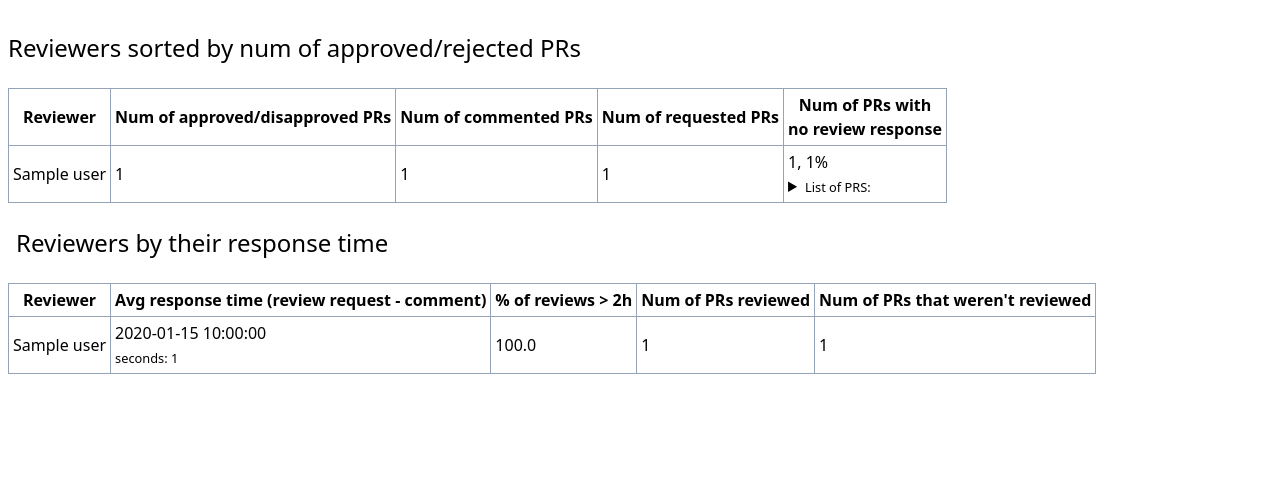
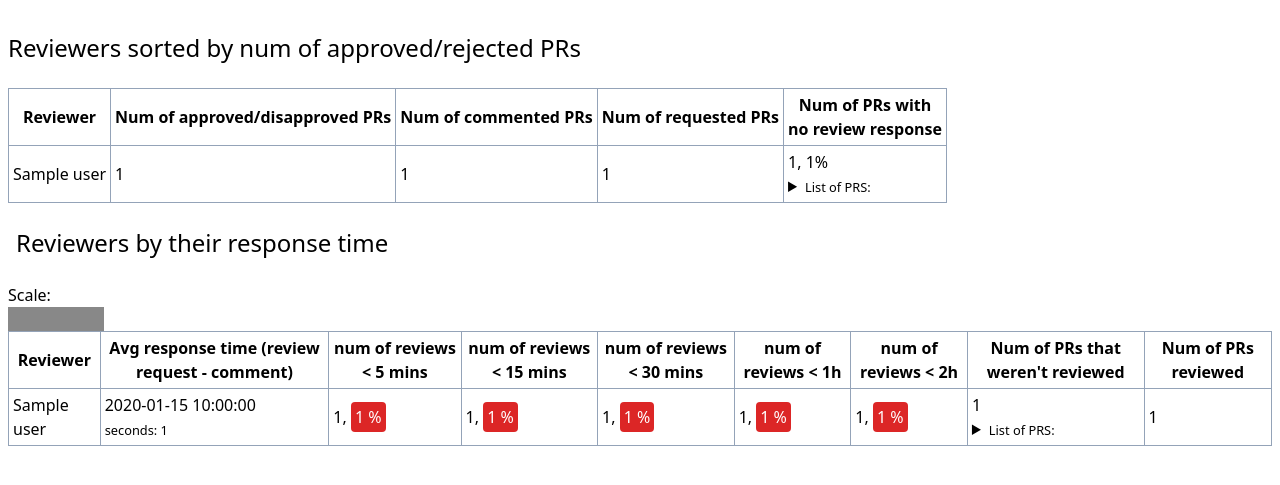
Before and after one commit to inesp/prsload, a Flask app: template prsload/templates/top_reviewers.html in a window 1280 px wide. Shown: the top 485 px of the page. Run offline with Flask 2, Linux system fonts and the light colour scheme; the template is opened without the code that fills it: most values are stand-ins (such as "Sample title", 1, 10 or a date in 2020); some libraries are stand-ins or nearby versions.

Commit message:
Show top reviewers with colors

```diff
--- a/prsload/app.py
+++ b/prsload/app.py
@@ -4,6 +4,7 @@ from flask import Flask
 
 from prsload import github
 from prsload.fetch import get_prs_data
+from prsload.templatetags.template_filters import choose_color
 from prsload.top_reviewer import get_top_reviewers
 
 app = Flask(__name__)
@@ -43,3 +44,9 @@ def top_reviewers():
 def average_time_to_review():
     prs = get_prs_data()
     return {}
+
+
+@app.template_filter("colorful_percentage")
+def colorful_percentage(value: float):
+    color = choose_color(value)
+    return f"<span class='bg-[{color}] text-white p-1 rounded'>{value}&nbsp;%</span>"
--- a/prsload/fetch.py
+++ b/prsload/fetch.py
@@ -4,7 +4,9 @@ import logging
 from datetime import datetime
 
 from prsload import github
+from prsload.constants import BLOCKLISTED_REPOS
 from prsload.constants import PR_AUTHORS_TO_IGNORE
+from prsload.constants import PRS_LIMIT
 from prsload.constants import REVIEWERS_TO_IGNORE
 from prsload.date_utils import parse_str_to_date
 from prsload.dict_utils import safe_traverse
--- a/prsload/templates/top_reviewers.html
+++ b/prsload/templates/top_reviewers.html
@@ -46,14 +46,24 @@
 
 
     <h2 class="py-6 px-2 text-2xl">Reviewers by their response time</h2>
+    <p>Scale:</p>
+    <div class="flex">
+      {% for color in scale_colors %}
+        <div class="bg-[{{ color }}] w-24">&nbsp;</div>
+      {% endfor %}
+    </div>
     <table class="table-auto">
       <thead>
         <tr>
           <th class="border-collapse border border-slate-400 p-1">Reviewer</th>
           <th class="border-collapse border border-slate-400 p-1">Avg response time (review request - comment)</th>
-          <th class="border-collapse border border-slate-400 p-1">% of reviews > 2h</th>
+          <th class="border-collapse border border-slate-400 p-1">num of reviews < 5 mins</th>
+          <th class="border-collapse border border-slate-400 p-1">num of reviews < 15 mins</th>
+          <th class="border-collapse border border-slate-400 p-1">num of reviews < 30 mins</th>
+          <th class="border-collapse border border-slate-400 p-1">num of reviews < 1h</th>
+          <th class="border-collapse border border-slate-400 p-1">num of reviews < 2h</th>
+          <th class="border-collapse border border-slate-400 p-1">Num of PRs that weren't reviewed</th>
           <th class="border-collapse border border-slate-400 p-1">Num of PRs reviewed</th>
-          <th class="border-collapse border border-slate-400 p-1">Num of PRs that weren't reviewed</th>
         </tr>
       </thead>
       <tbody>
@@ -67,9 +77,43 @@
                   seconds: {% for review_time in reviewer_data.sorted_reaction_times %}{{ review_time.total_seconds() | int }}{{ ", " if not loop.last else "" }}{% endfor %}
                 </small>
               </td>
-              <td class="border-collapse border border-slate-400 p-1">{{ reviewer_data.num_of_reviews_above_two_hours / reviewer_data.reaction_times | length * 100 }}</td>
+              <td class="border-collapse border border-slate-400 p-1">
+                 {% with num_and_percentage=reviewer_data.get_num_of_reviews_below(5) %}
+                   {{ num_and_percentage[0] }}, {{ num_and_percentage[1] | colorful_percentage | safe }}
+                 {% endwith %}
+              </td>
+              <td class="border-collapse border border-slate-400 p-1">
+                 {% with num_and_percentage=reviewer_data.get_num_of_reviews_below(15) %}
+                   {{ num_and_percentage[0] }}, {{ num_and_percentage[1] | colorful_percentage | safe }}
+                 {% endwith %}
+              </td>
+              <td class="border-collapse border border-slate-400 p-1">
+                 {% with num_and_percentage=reviewer_data.get_num_of_reviews_below(30) %}
+                   {{ num_and_percentage[0] }}, {{ num_and_percentage[1] | colorful_percentage | safe }}
+                 {% endwith %}
+              </td>
+              <td class="border-collapse border border-slate-400 p-1">
+                 {% with num_and_percentage=reviewer_data.get_num_of_reviews_below(60) %}
+                   {{ num_and_percentage[0] }}, {{ num_and_percentage[1] | colorful_percentage | safe }}
+                 {% endwith %}
+              </td>
+              <td class="border-collapse border border-slate-400 p-1">
+                 {% with num_and_percentage=reviewer_data.get_num_of_reviews_below(120) %}
+                   {{ num_and_percentage[0] }}, {{ num_and_percentage[1] | colorful_percentage | safe }}
+                 {% endwith %}
+              </td>
+              <td class="border-collapse border border-slate-400 p-1">
+                {{ reviewer_data.prs_with_no_review | length }}
+                <details>
+                  <summary><small>List of PRS:</small></summary>
+                  <ul>
+                      {% for pr_uid in reviewer_data.prs_with_no_review %}
+                        <li>{{ pr_uid }}</li>
+                      {% endfor %}
+                    </ul>
+                </details>
+              </td>
               <td class="border-collapse border border-slate-400 p-1">{{ reviewer_data.num_of_prs_reviewed }}</td>
-              <td class="border-collapse border border-slate-400 p-1">{{ reviewer_data.prs_with_no_review | length }}</td>
             </tr>
         {% endfor %}
       </tbody>
--- /dev/null
+++ b/prsload/templatetags/template_filters.py
@@ -0,0 +1,49 @@
+RED1 = "#dc2626"
+ORANGE1 = "#ea580c"
+ORANGE2 = "#f97316"
+ORANGE3 = "#f59e0b"
+YELLOW1 = "#facc15"
+YELLOW2 = "#fde047"
+BLUE1 = "#22d3ee"
+BLUE2 = "#2dd4bf"
+GREEN1 = "#34d399"
+GREEN2 = "#10b981"
+GREEN3 = "#16a34a"
+
+ALL_COLORS = [
+    RED1,
+    ORANGE1,
+    ORANGE2,
+    ORANGE3,
+    YELLOW1,
+    YELLOW2,
+    BLUE1,
+    BLUE2,
+    GREEN1,
+    GREEN2,
+    GREEN3,
+]
+
+
+def choose_color(value: float):
+    if value >= 50:
+        return GREEN3
+    if value >= 45:
+        return GREEN2
+    if value >= 40:
+        return GREEN1
+    if value >= 35:
+        return BLUE2
+    if value >= 30:
+        return BLUE1
+    if value >= 25:
+        return YELLOW2
+    if value >= 20:
+        return YELLOW1
+    if value >= 15:
+        return ORANGE3
+    if value >= 10:
+        return ORANGE2
+    if value >= 5:
+        return ORANGE1
+    return RED1
```
Also changed, not shown: prsload/top_reviewer.py (+12 -0 lines), prsload/templatetags/__init__.py (added).
